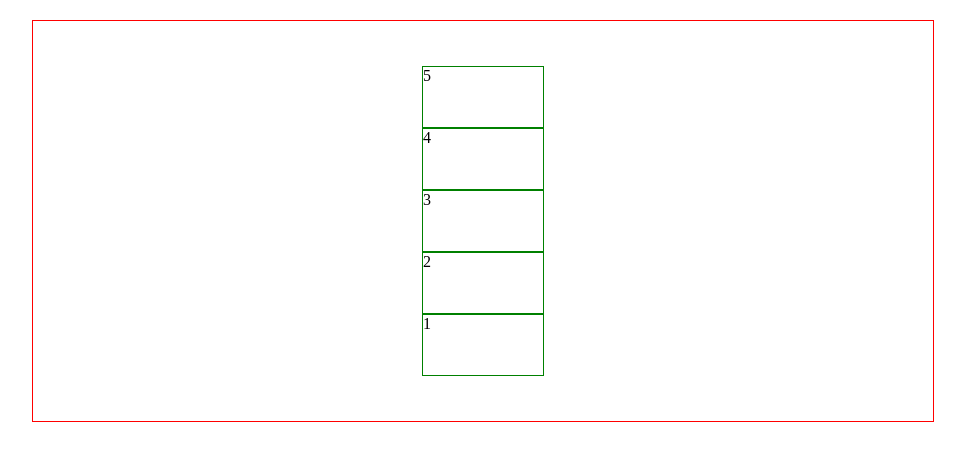
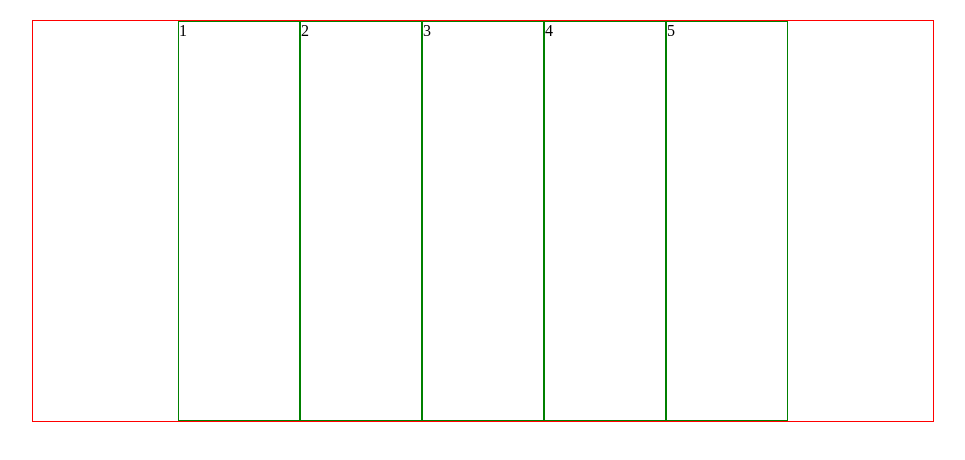
Before and after one commit to ismatagiev/first, a plain HTML site: page index1.html in a window 1280 px wide. Shown: the whole page, without its empty margins (157-1122 px from the left). Drawn offline with Linux system fonts and the light colour scheme.

Commit message:
Задание 104.1

```diff
--- a/style1.css
+++ b/style1.css
@@ -1,8 +1,8 @@
 .parent {
     display: flex;
-    flex-direction: column-reverse;
+    flex-direction: row;
     justify-content: center;
-    align-items: center;
+    align-items: stretch;
     width: 900px;
     height: 400px;
     margin: 20px auto;
@@ -10,6 +10,5 @@
 }
 .child {
     width: 120px;
-    height: 60px;
     border: 1px solid green;
 }
```
